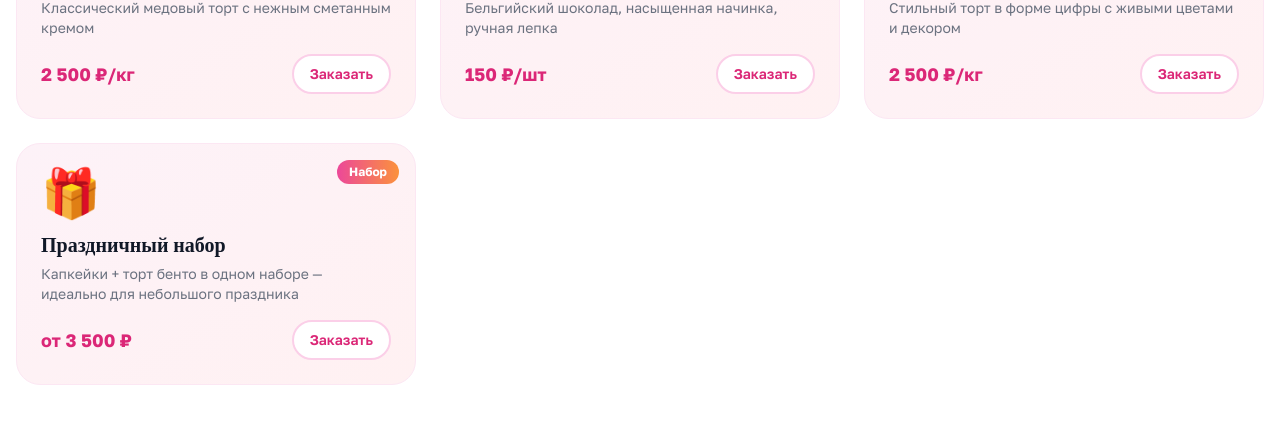
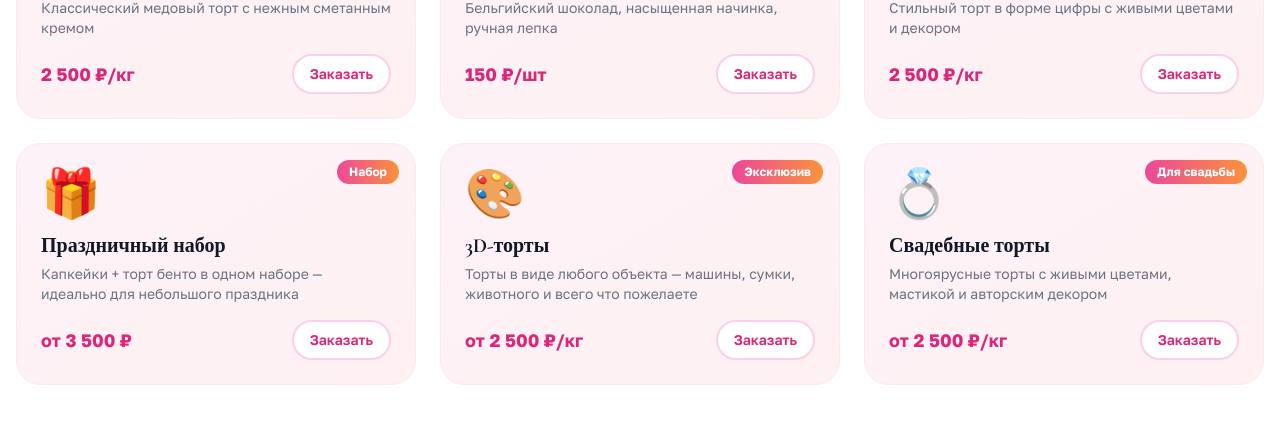
Before and after one commit to pr-poehali-dev/cake-site-kaliningrad, a React (Vite) app: page / in a window 1280 px wide. Shown: the part 1493-1928 px from the top of the page. Built offline with nearby package versions, Linux system fonts and the light colour scheme.

Commit message:
Добавить 3D и свадебные торты

```diff
--- a/src/pages/Index.tsx
+++ b/src/pages/Index.tsx
@@ -14,6 +14,8 @@ const catalog = [
   { id: 5, name: "Трюфели", price: "150 ₽/шт", emoji: "🍫", tag: "Must Have", desc: "Бельгийский шоколад, насыщенная начинка, ручная лепка" },
   { id: 6, name: "Торт-цифра", price: "2 500 ₽/кг", emoji: "🔢", tag: "Тренд", desc: "Стильный торт в форме цифры с живыми цветами и декором" },
   { id: 7, name: "Праздничный набор", price: "от 3 500 ₽", emoji: "🎁", tag: "Набор", desc: "Капкейки + торт бенто в одном наборе — идеально для небольшого праздника" },
+  { id: 8, name: "3D-торты", price: "от 2 500 ₽/кг", emoji: "🎨", tag: "Эксклюзив", desc: "Торты в виде любого объекта — машины, сумки, животного и всего что пожелаете" },
+  { id: 9, name: "Свадебные торты", price: "от 2 500 ₽/кг", emoji: "💍", tag: "Для свадьбы", desc: "Многоярусные торты с живыми цветами, мастикой и авторским декором" },
 ];
 
 const portfolio = [
```
